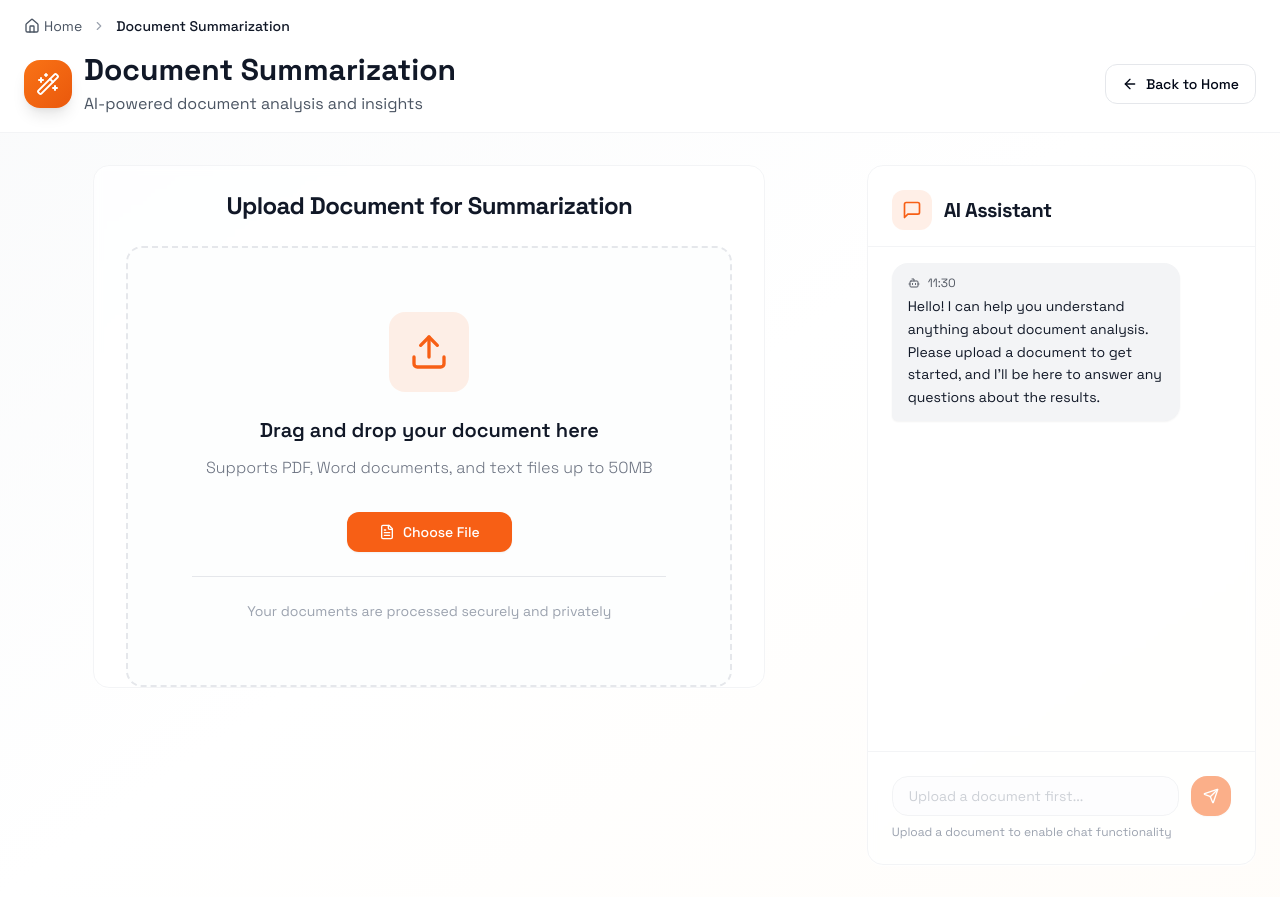
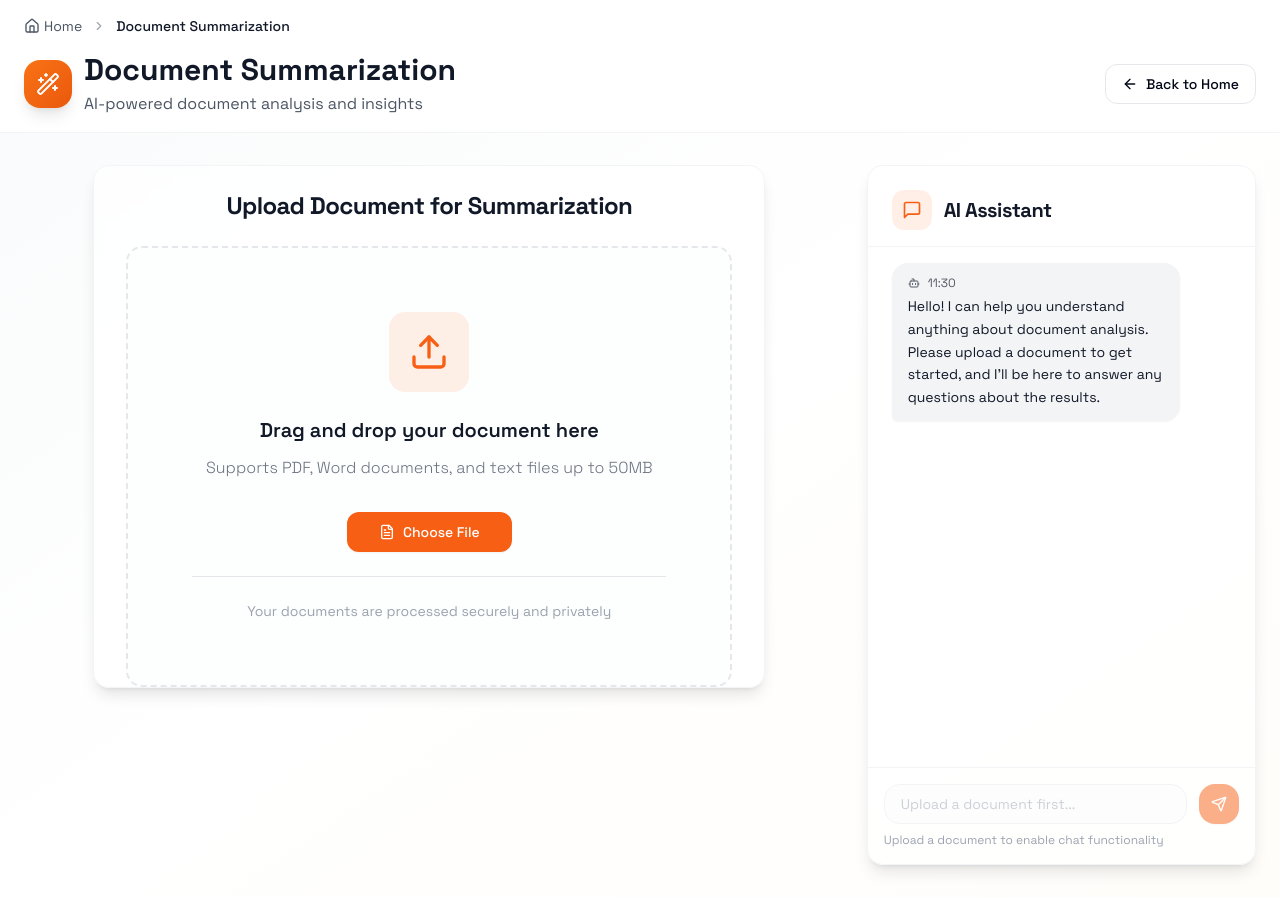
Before and after one commit to code-viber/drafting-scribe-canvas-63, a React (Vite) app: page /summarization in a window 1280 px wide. Built offline with nearby package versions, Linux system fonts and the light colour scheme.

Commit message:
Enhance summarization screen UI
Increase drop shadow in upload and assistant components, make assistant sticky, and reduce gap between chat bubble and input field.

```diff
--- a/src/components/summarization/ChatPanel.tsx
+++ b/src/components/summarization/ChatPanel.tsx
@@ -1,4 +1,3 @@
-
 import React, { useState, useEffect } from 'react';
 import { Card, CardContent, CardHeader, CardTitle } from "@/components/ui/card";
 import { Button } from "@/components/ui/button";
@@ -135,7 +134,8 @@ const ChatPanel = ({ fileName, requestId }: ChatPanelProps) => {
 
   return (
     <>
-      <Card className="h-[700px] flex flex-col bg-white/80 backdrop-blur-sm border-gray-100 rounded-2xl shadow-card">
+      <div className="sticky top-8 z-10">
+        <Card className="h-[700px] flex flex-col bg-white/80 backdrop-blur-sm border-gray-100 rounded-2xl shadow-lg">
           <CardHeader className="pb-4 border-b border-gray-100">
             <CardTitle className="flex items-center gap-3 text-xl font-bold text-gray-900 font-space-grotesk">
               <div className="w-10 h-10 bg-brand/10 rounded-xl flex items-center justify-center">
@@ -171,7 +171,7 @@ const ChatPanel = ({ fileName, requestId }: ChatPanelProps) => {
 
           <CardContent className="flex-1 flex flex-col p-0">
             {/* Messages */}
-          <div className="flex-1 overflow-y-auto px-6 py-4 space-y-4">
+            <div className="flex-1 overflow-y-auto px-6 py-4 space-y-3">
               {messages.map((msg) => (
                 <div key={msg.id} className={`flex ${msg.type === 'user' ? 'justify-end' : 'justify-start'}`}>
                   <div className={`max-w-[85%] ${
@@ -227,7 +227,7 @@ const ChatPanel = ({ fileName, requestId }: ChatPanelProps) => {
             </div>
 
             {/* Input */}
-          <div className="p-6 border-t border-gray-100">
+            <div className="p-4 border-t border-gray-100">
               <div className="flex gap-3 items-end">
                 <div className="flex-1 relative">
                   <Input
@@ -259,6 +259,7 @@ const ChatPanel = ({ fileName, requestId }: ChatPanelProps) => {
             </div>
           </CardContent>
         </Card>
+      </div>
 
       <ShareDialog
         isOpen={isShareOpen}
--- a/src/components/summarization/DocumentUpload.tsx
+++ b/src/components/summarization/DocumentUpload.tsx
@@ -1,3 +1,4 @@
+
 import React, { useCallback } from 'react';
 import { Card, CardContent, CardDescription, CardHeader, CardTitle } from "@/components/ui/card";
 import { Button } from "@/components/ui/button";
@@ -25,7 +26,7 @@ const DocumentUpload = ({
     event.preventDefault();
   }, []);
   return <div className="flex items-center justify-center min-h-[60vh]">
-      <Card className="w-full max-w-2xl bg-white/80 backdrop-blur-sm border-gray-100 rounded-2xl shadow-card">
+      <Card className="w-full max-w-2xl bg-white/80 backdrop-blur-sm border-gray-100 rounded-2xl shadow-lg">
         <CardHeader className="text-center pb-6">
           <CardTitle className="text-2xl font-bold text-gray-900 font-space-grotesk">Upload Document for Summarization</CardTitle>
 
```
Lines whose indentation alone changed are shown as unchanged.
